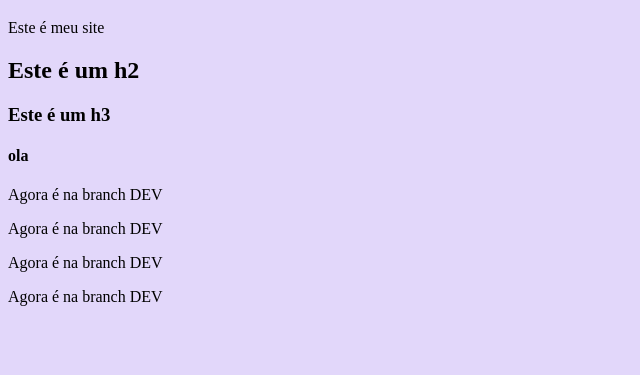
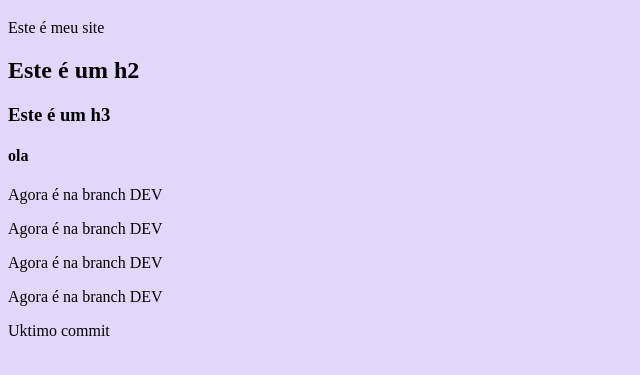
Before and after one commit to igorymurakami/Site, a plain HTML site: page index.html in a window 1280 px wide. Shown: the part 61-436 px from the top of the page, without its empty margins (0-640 px from the left). Drawn offline with Linux system fonts and the light colour scheme.

Commit message:
concluido

```diff
--- a/index.html
+++ b/index.html
@@ -20,5 +20,6 @@
     <p>Agora é na branch DEV</p>
     <p>Agora é na branch DEV</p>
     <p>Agora é na branch DEV</p>
+    <p>Uktimo commit</p>
 </body>
 </html>
```
